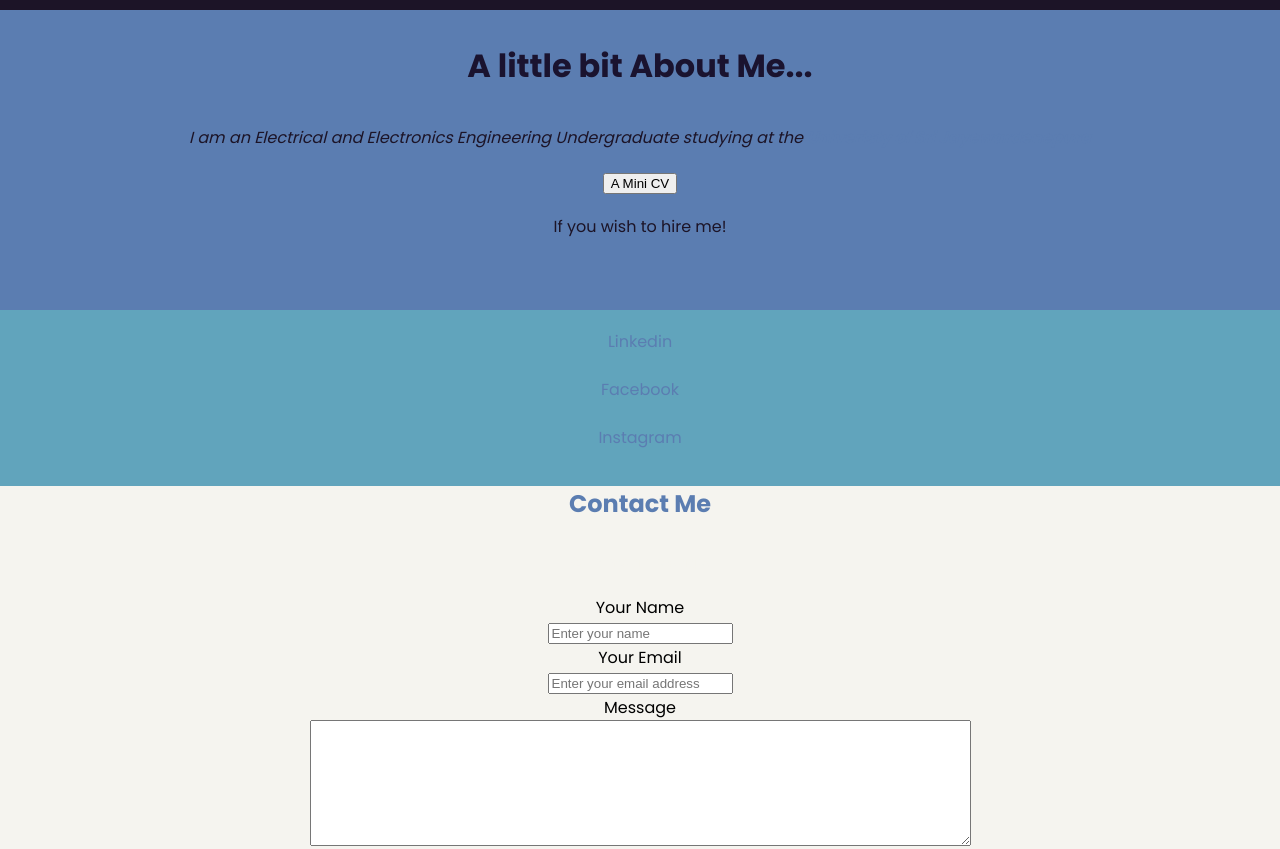
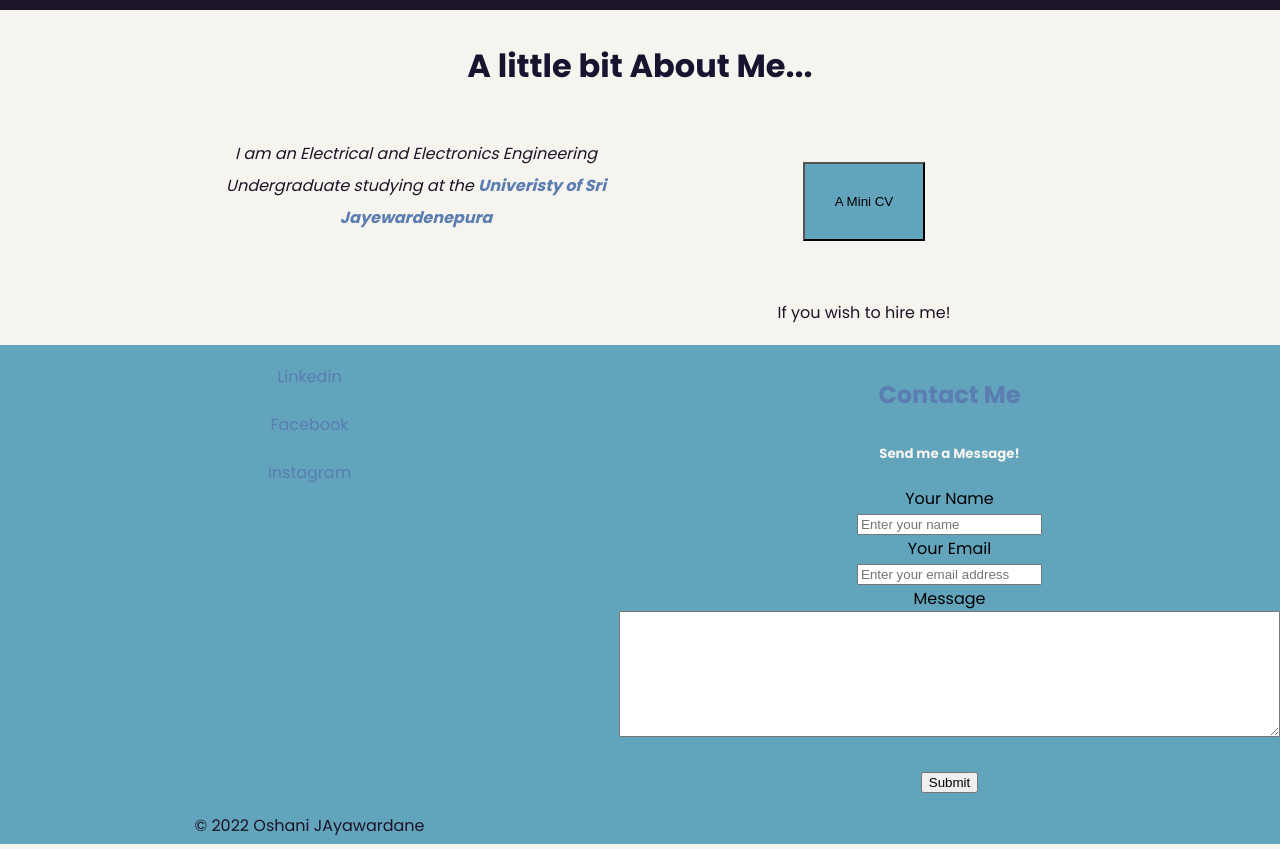
Before and after one commit to oshani-jayawardane/cv, a plain HTML site: page index.html in a window 1280 px wide. Shown: the part 1760-2609 px from the top of the page. Drawn offline with Linux system fonts and the light colour scheme.

Commit message:
Update styles.css

```diff
--- a/css/styles.css
+++ b/css/styles.css
@@ -67,7 +67,7 @@ a {
     text-decoration: none;
 }
 
-a:hover{
+a:hover {
     color: white;
 }
 
@@ -79,6 +79,7 @@ li {
     display: inline;
     padding: 5px 30px;
 }
+
 /************************************** NAVBAR ****************************************/
 .nav-content {
     float: right;
@@ -115,11 +116,9 @@ li {
 }
 
 .about-me {
-    background-color: var(--mid-tone);
-}
-
-.contact-me {
     background-color: var(--main-bg);
+    width: 70%;
+    margin: auto;
 }
 
 .footer {
@@ -127,7 +126,7 @@ li {
 }
 
 /**************************************CLASS SELECTORS****************************************/
-/* BANNER */
+/********************************* BANNER *************************************/
 .top-container {
     /* min-height: 450px; */
     display: grid;
@@ -144,12 +143,11 @@ li {
 /* .banner-content {
 
 } */
-
 .my-name {
     color: var(--mid-tone);
 }
 
-/* THOUGHTS */
+/******************************** THOUGHTS ************************************/
 .thought-box {
     background-color: #E5E5E5;
     margin: auto;
@@ -174,7 +172,7 @@ li {
     font-size: 1.2vw;
 }
 
-/* WORK */
+/********************************* WORK *************************************/
 .work-row {
     clear: both;
     width: 70%;
@@ -196,8 +194,7 @@ li {
     margin-left: 30px;
 }
 
-/* SKILLS */
-
+/********************************* SKILLS *************************************/
 .skill-content {
     display: grid;
     grid-template-columns: repeat(6, 150px);
@@ -206,14 +203,32 @@ li {
     justify-items: center;
 }
 
-.skill-box {
-  padding: 5px 10px;
-}
+/* .skill-box {
 
-/* .skill-box table {
-  padding: 5px 10px;
 } */
-
 .skills p, .skills h3 {
     color: var(--main-bg);
 }
+
+/******************************** ABOUT ME ************************************/
+.about-content {
+    display: grid;
+    grid-template-columns: 1fr 1fr;
+    justify-content: center;
+    justify-items: center;
+}
+
+.btn button {
+    padding: 30px;
+    margin: 40px;
+    color: var(--dark-accent);
+    background-color: var(--light-tone);
+}
+
+/******************************** FOOTER ************************************/
+
+.footer {
+  display: grid;
+  grid-template-columns: 1fr 1fr;
+  grid-template-rows: auto 50px ;
+}
```
Lines whose indentation alone changed are shown as unchanged.
